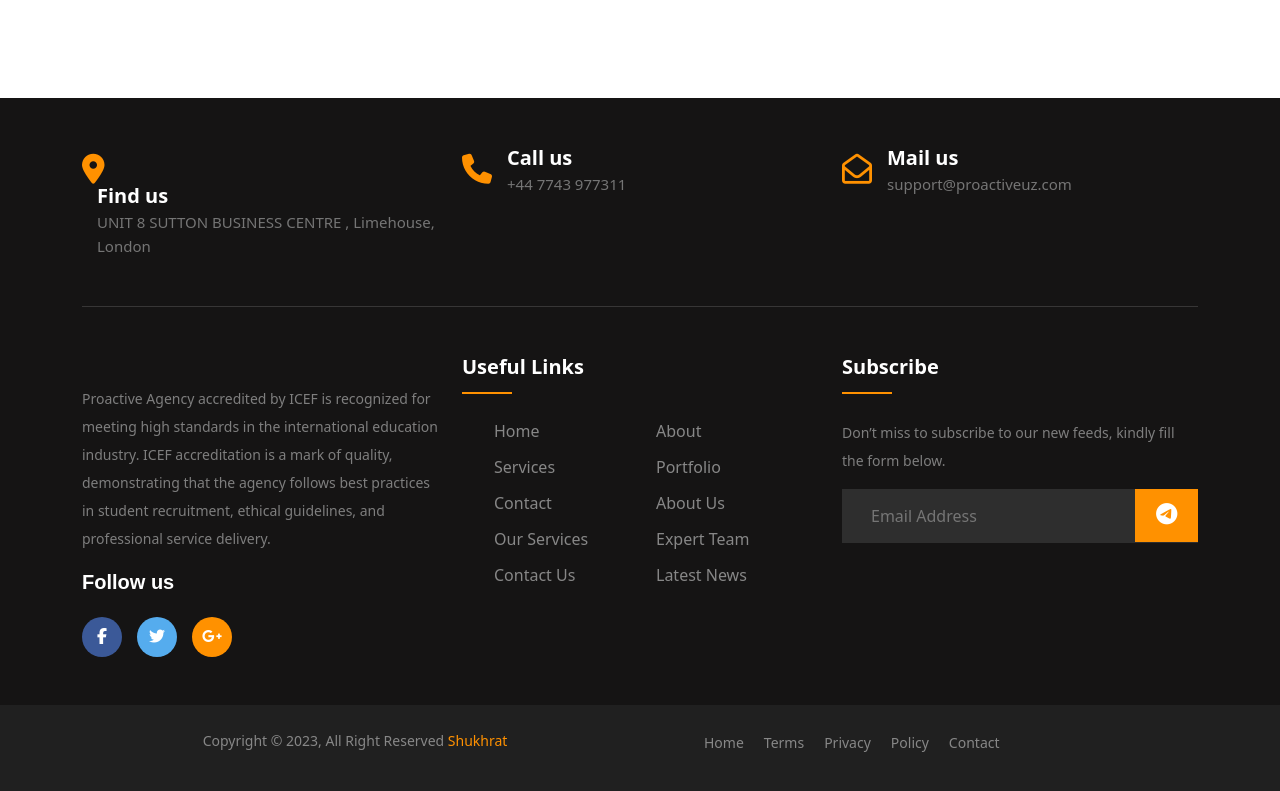
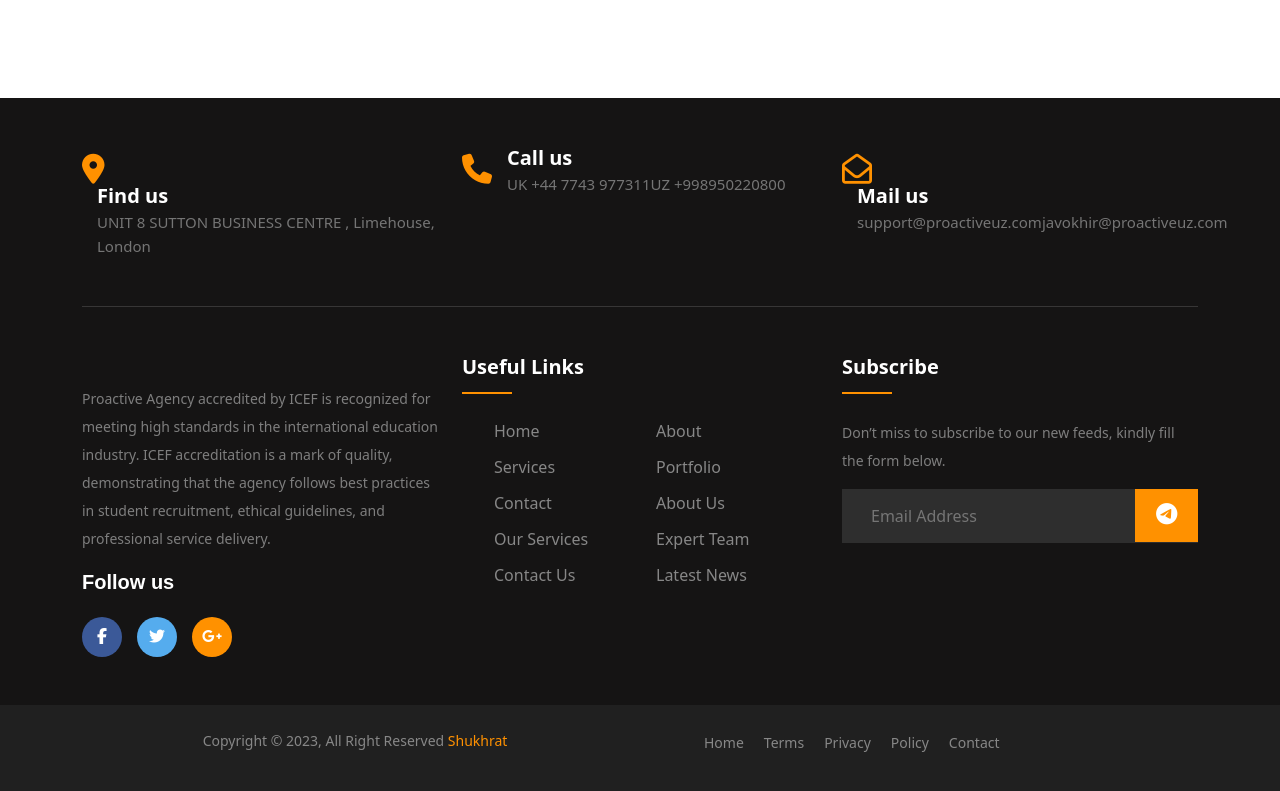
Before and after one commit to Shukhratmamadaliev9797/proactive, a React (Create React App) app: page /contact in a window 1280 px wide. Shown: the part 737-1528 px from the top of the page. Built offline with nearby package versions, Linux system fonts and the light colour scheme; a web font is replaced by a local one.

Commit message:
Update Footer.js

```diff
--- a/src/components/Footer.js
+++ b/src/components/Footer.js
@@ -21,7 +21,8 @@ export default function Footer() {
                 <i class="fas fa-phone"></i>
                 <div class="cta-text">
                   <h4>Call us</h4>
-                  <span>+44 7743 977311</span>
+                  <span>UK +44 7743 977311</span>
+    <span>UZ +998950220800</span>
                 </div>
               </div>
             </div>
@@ -31,6 +32,7 @@ export default function Footer() {
                 <div class="cta-text">
                   <h4>Mail us</h4>
                   <span>support@proactiveuz.com</span>
+    <span>javokhir@proactiveuz.com</span>
                 </div>
               </div>
             </div>
```
